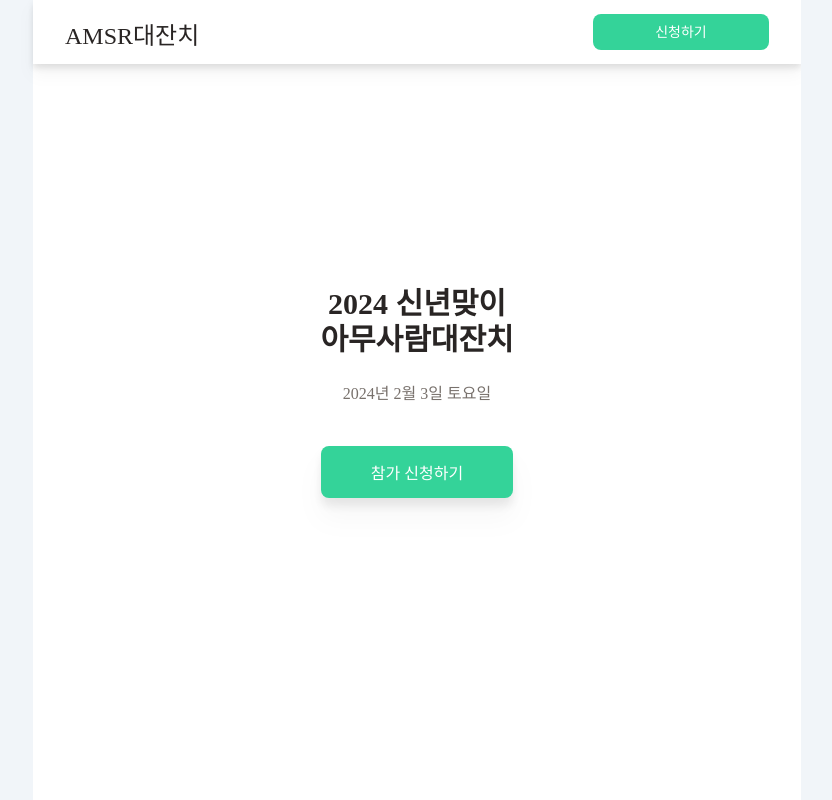
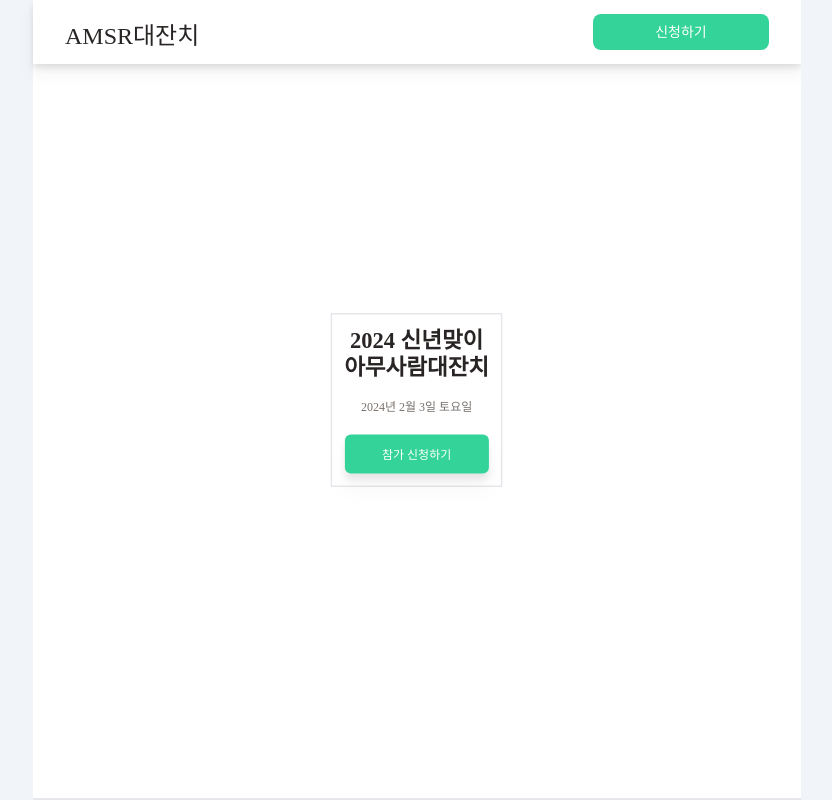
Before and after one commit to Todari/amsr, a React (Create React App) app in the folder client/: page / in a window 1280 px wide. Shown: the top 800 px of the page, without its empty margins (223-1055 px from the left). Built offline with nearby package versions, Linux system fonts and the light colour scheme; a web font is replaced by a local one.

Commit message:
feat: MainLanding scroll animation 추가 중

```diff
--- /dev/null
+++ b/client/src/components/MainInfo.tsx
@@ -0,0 +1,29 @@
+import { useRef } from "react";
+import { motion, useTransform, useScroll } from "framer-motion";
+import STRING from "../constants/String";
+
+const MainInfo = () => {
+  const viewHeight = window.screen.height;
+
+  const landingContainerRef = useRef(null);
+  const { scrollYProgress } = useScroll({ target: landingContainerRef });
+  const scaleTransform = useTransform(scrollYProgress, [0, 1], [0.75, 1.2])
+  const offsetTransform = useTransform(scrollYProgress, [0.75, 1], [0, - viewHeight])
+
+  return (
+    <div ref={landingContainerRef} className="h-[400vh] top-[300vh] flex flex-col items-center bg-slate-300">
+      <motion.div className='fixed w-full h-screen max-h-[1440px] flex flex-col items-center justify-center border-2'
+        style={{
+          y: offsetTransform
+        }}>
+        <motion.div className='border-2'
+          style={{
+            scale: scaleTransform,
+          }}>
+        </motion.div>
+      </motion.div>
+    </div>
+  )
+}
+
+export default MainInfo
--- a/client/src/components/MainLanding.tsx
+++ b/client/src/components/MainLanding.tsx
@@ -1,14 +1,35 @@
 import AmsrButton from "./AmsrButton"
 import STRING from "../constants/String"
 import { useNavigate } from "react-router-dom";
+import { motion, useScroll, useTransform } from "framer-motion";
+import { useEffect, useRef } from "react";
 
 const MainLanding = () => {
+  const viewHeight = window.screen.height;
   const navigate = useNavigate();
   const goApply = () => { navigate('/apply') };
 
+  const landingContainerRef = useRef(null);
+  const { scrollYProgress } = useScroll({ target: landingContainerRef});
+  const scaleTransform = useTransform(scrollYProgress, [0, 1], [0.75, 1.2])
+  const offsetTransform = useTransform(scrollYProgress, [0.75, 1], [0, - viewHeight])
+
+  useEffect(() => {
+    console.log(scrollYProgress.get())
+    console.log(viewHeight)
+  }, [])
+
+
   return (
-    <div className='h-screen max-h-[1440px] flex flex-col items-center justify-center'>
-      <div className='w-full flex flex-col items-center justify-center'>
+    <div ref={landingContainerRef} className="h-[400vh] flex flex-col items-center">
+      <motion.div className='fixed w-full h-screen max-h-[1440px] flex flex-col items-center justify-center border-2'
+        style={{
+          y: offsetTransform
+        }}>
+        <motion.div className='flex flex-col items-center border-2'
+          style={{
+            scale: scaleTransform,
+          }}>
           <div className='p-4'>
             <div className='text-center text-3xl font-BMDOHYUN font-bold text-stone-800'>
               {STRING.mainLandingTitlePrefix}
@@ -22,10 +43,11 @@ const MainLanding = () => {
               {STRING.mainLandingSubTitle}
             </div>
           </div>
-        <div className='p-8'>
-          <AmsrButton title={STRING.mainLandingApplyButton} disabled={false} onClick={goApply}/>
+          <div className='p-4'>
+            <AmsrButton title={STRING.mainLandingApplyButton} disabled={false} onClick={goApply} />
           </div>
-      </div>
+        </motion.div>
+      </motion.div>
     </div>
   )
 }
--- a/client/src/pages/Main.tsx
+++ b/client/src/pages/Main.tsx
@@ -1,11 +1,12 @@
+import MainInfo from "../components/MainInfo"
 import MainLanding from "../components/MainLanding"
+
 
 const Main = () => {
   return (
-    <div>
+    <div className= ''>
       <MainLanding />
-      <MainLanding />
-      <MainLanding />
+      <MainInfo />
     </div>)
 }
 
```
Lines whose indentation alone changed are shown as unchanged.
